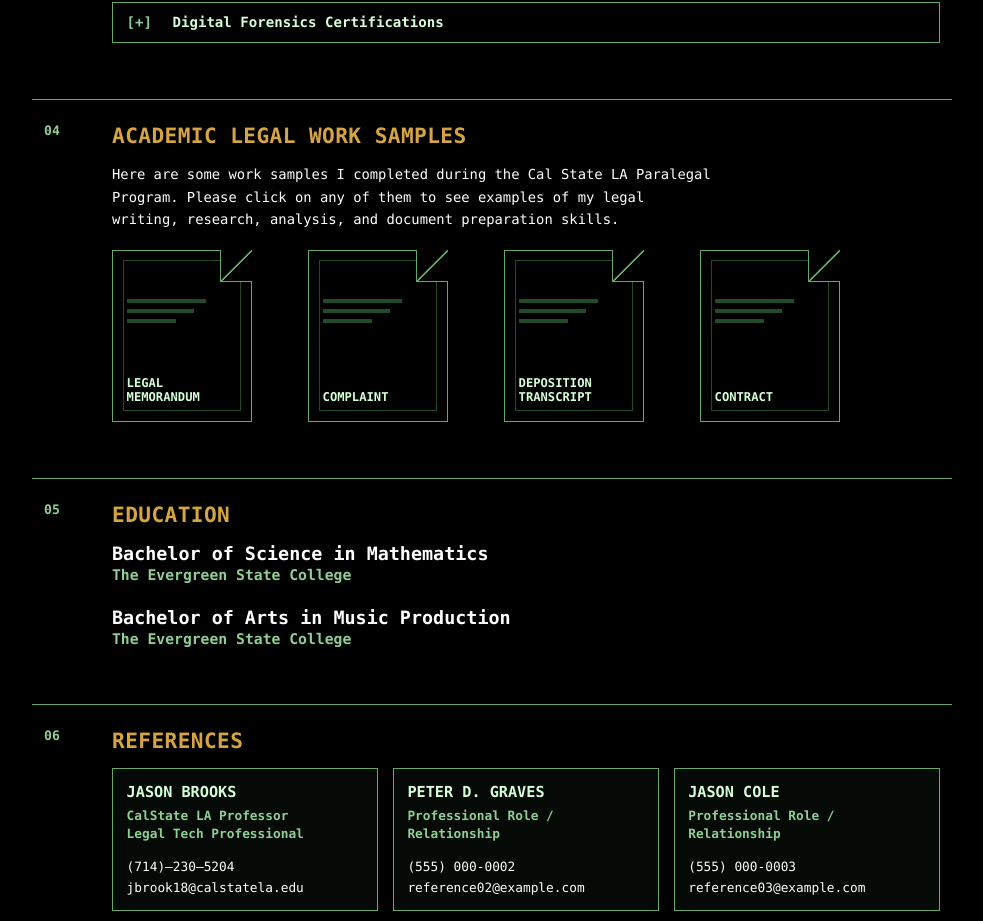
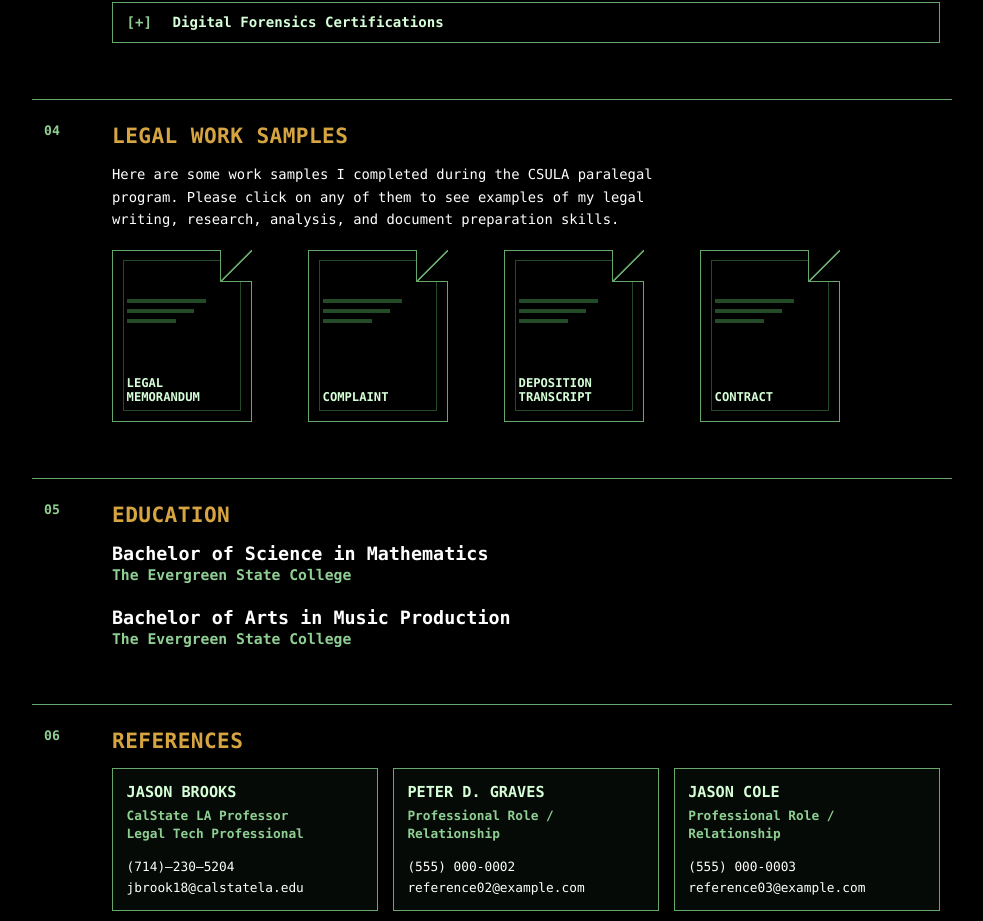
Before and after one commit to nonmammalcamel/digital_resume, a Next.js app: page / in a window 1280 px wide. Shown: the part 1700-2621 px from the top of the page, without its empty margins (148-1131 px from the left). Built offline with nearby package versions, Linux system fonts and the light colour scheme.

Commit message:
Update work samples section copy

```diff
--- a/src/content/site-content.ts
+++ b/src/content/site-content.ts
@@ -182,9 +182,9 @@ export const siteContent = {
     ]
   },
   workSamples: {
-    title: 'Academic Legal Work Samples',
+    title: 'Legal Work Samples',
     intro:
-      'Here are some work samples I completed during the Cal State LA Paralegal Program. Please click on any of them to see examples of my legal writing, research, analysis, and document preparation skills.',
+      'Here are some work samples I completed during the CSULA paralegal program. Please click on any of them to see examples of my legal writing, research, analysis, and document preparation skills.',
     items: [
       {
         id: 'legal-memorandum',
```
